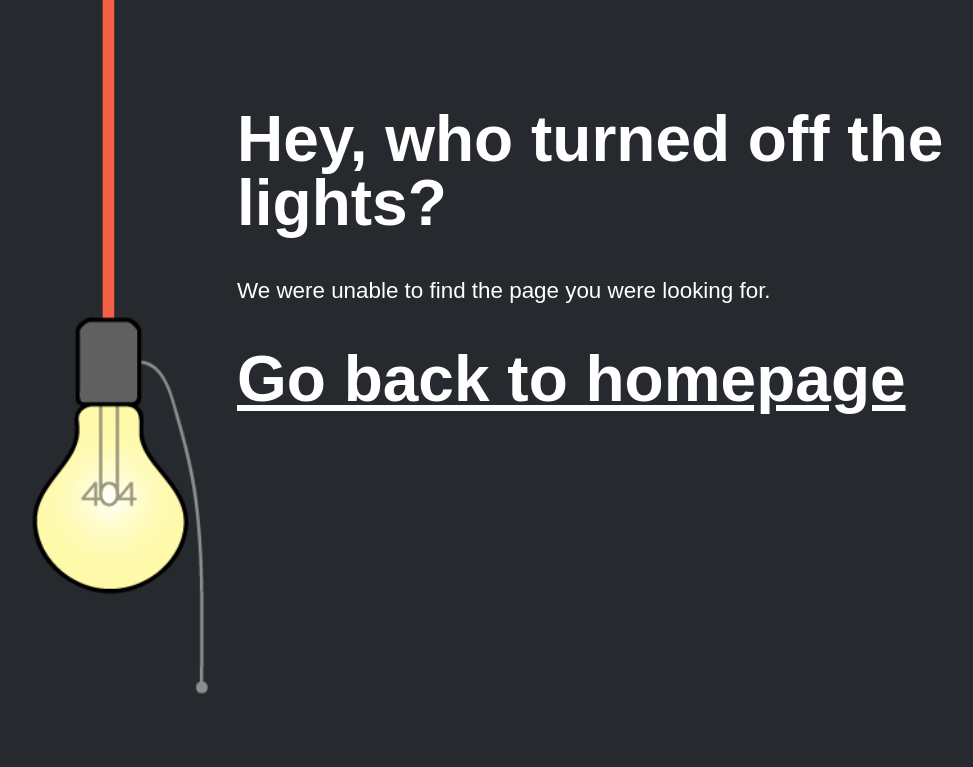
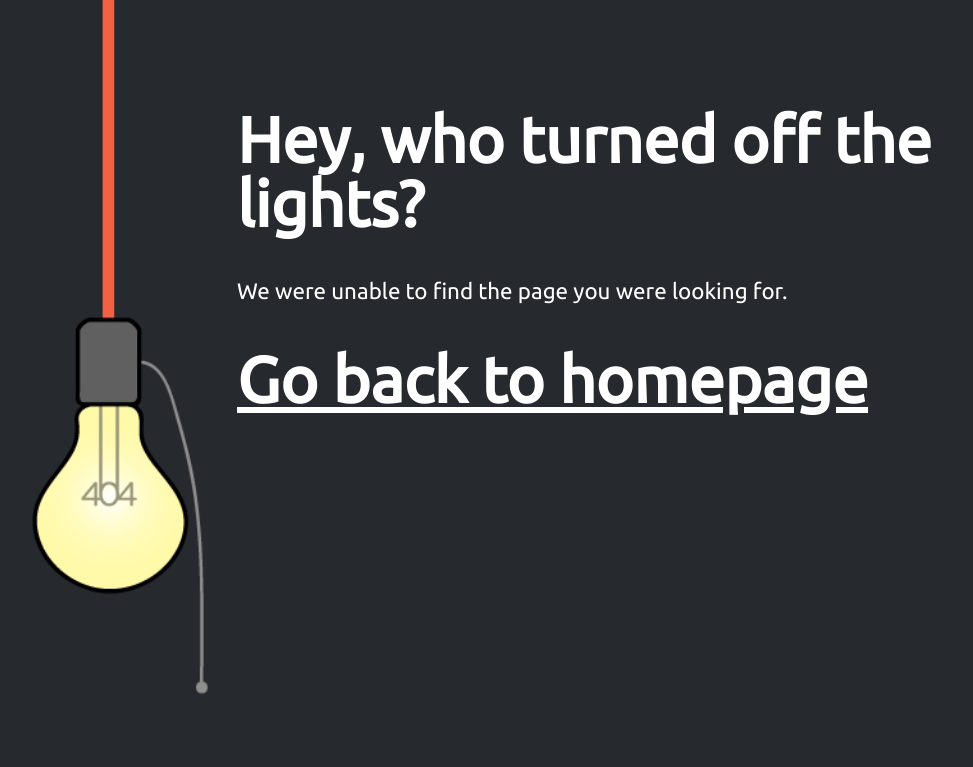
Before and after one commit to shravanasati/titan-url, a Flask app: page /1 in a window 1280 px wide. Shown: the top 767 px of the page, without its empty margins (275-1248 px from the left). Run offline with Flask 2, Linux system fonts and the light colour scheme; data that the repository does not hold is empty.

Commit message:
💄 Added ubuntu font in 404 page

```diff
--- a/templates/404.html
+++ b/templates/404.html
@@ -4,7 +4,12 @@
 <head>
     <title>The page you were looking for doesn't exist (404)</title>
     <meta name="viewport" content="width=device-width,initial-scale=1">
+    <link rel="preconnect" href="https://fonts.gstatic.com">
+    <link href="https://fonts.googleapis.com/css2?family=Ubuntu&display=swap" rel="stylesheet">
     <style>
+        * {
+            font-family: 'Ubuntu', sans-serif;
+        }
         body {
             background-color: #26292E;
             color: #2E2F30;
@@ -72,7 +77,6 @@
 </head>
 
 <body>
-    <!-- This file lives in public/404.html -->
     <img src="{{ url_for('static', filename='images/light-bulb.png') }}" class="image">
     <div>
         <div class="dialog">
```
